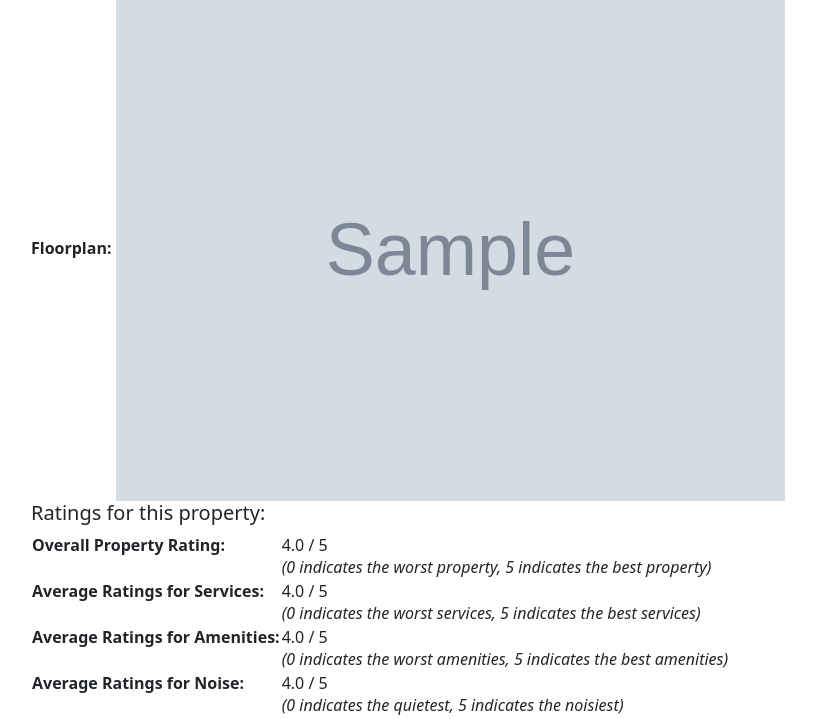
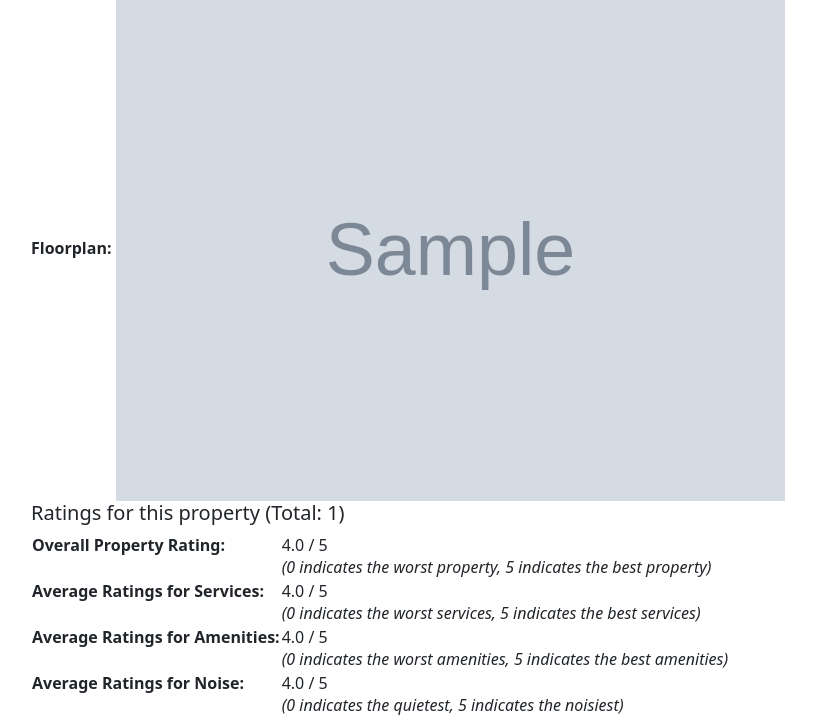
Before and after one commit to pragnya17/college-housing-offcampus, a Django app: page /properties/1/ in a window 1280 px wide. Shown: the part 470-1189 px from the top of the page, without its empty margins (51-867 px from the left). Run offline with Django 3.2, Linux system fonts and the light colour scheme; tables that the repository leaves empty hold one stand-in row (values such as "Sample post"); grey boxes marked "Sample" are stand-in pictures; some libraries are stand-ins or nearby versions.

Commit message:
add total ratings

```diff
--- a/housing_app/views.py
+++ b/housing_app/views.py
@@ -56,6 +56,7 @@ class PropertiesDetailView(DetailView):
             avg_noise = -1
             text_reviews_and_bias = []
 
+        context['num_reviews'] = len_reviews
         context['avg_overall'] = round(avg_overall, 2)
         context['avg_amenities'] = round(avg_amenities, 2)
         context['avg_service'] = round(avg_service, 2)
--- a/templates/properties/property.html
+++ b/templates/properties/property.html
@@ -47,7 +47,7 @@
     </div>
 
 
-    <h5>Ratings for this property:</h5>
+    <h5>Ratings for this property (Total: {{ num_reviews }})</h5>
     <TABLE>
         <TR>
             <TD valign="top"><b>Overall Property Rating:</b></TD>
--- a/templates/properties/review.html
+++ b/templates/properties/review.html
@@ -29,7 +29,7 @@
         <label for="services">Services (0 is the worst, 5 is the best):</label><br>
         <input type="number" min="0" max="5" id="services" name="services" required><br><br>
 
-        <label for="noise">Noise Level (0 is the quietest, 5 is the noisiest):</label><br>
+        <label for="noise">Noise Level (0 is the noisiest, 5 is the quietest):</label><br>
         <input type="number" min="0" max="5" id="noise" name="noise" required><br><br>
 
         Review: <br>
```
